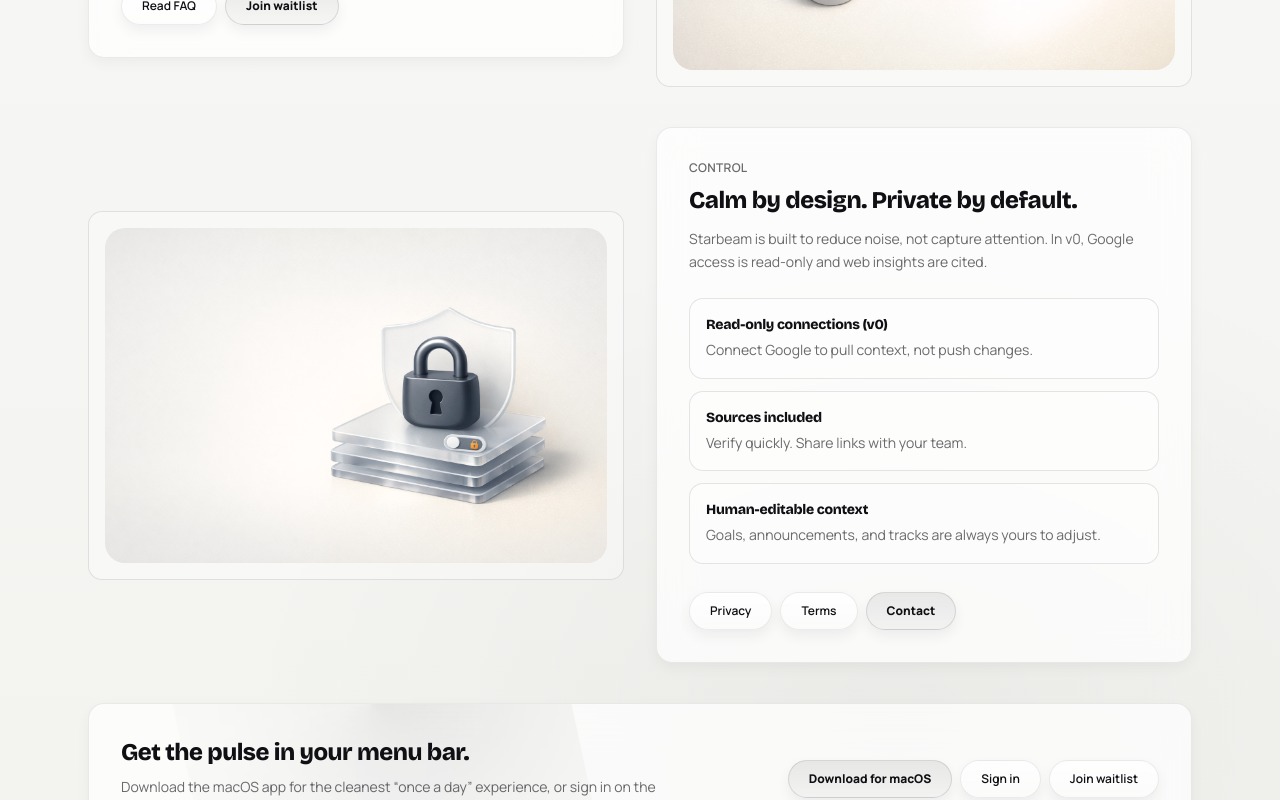
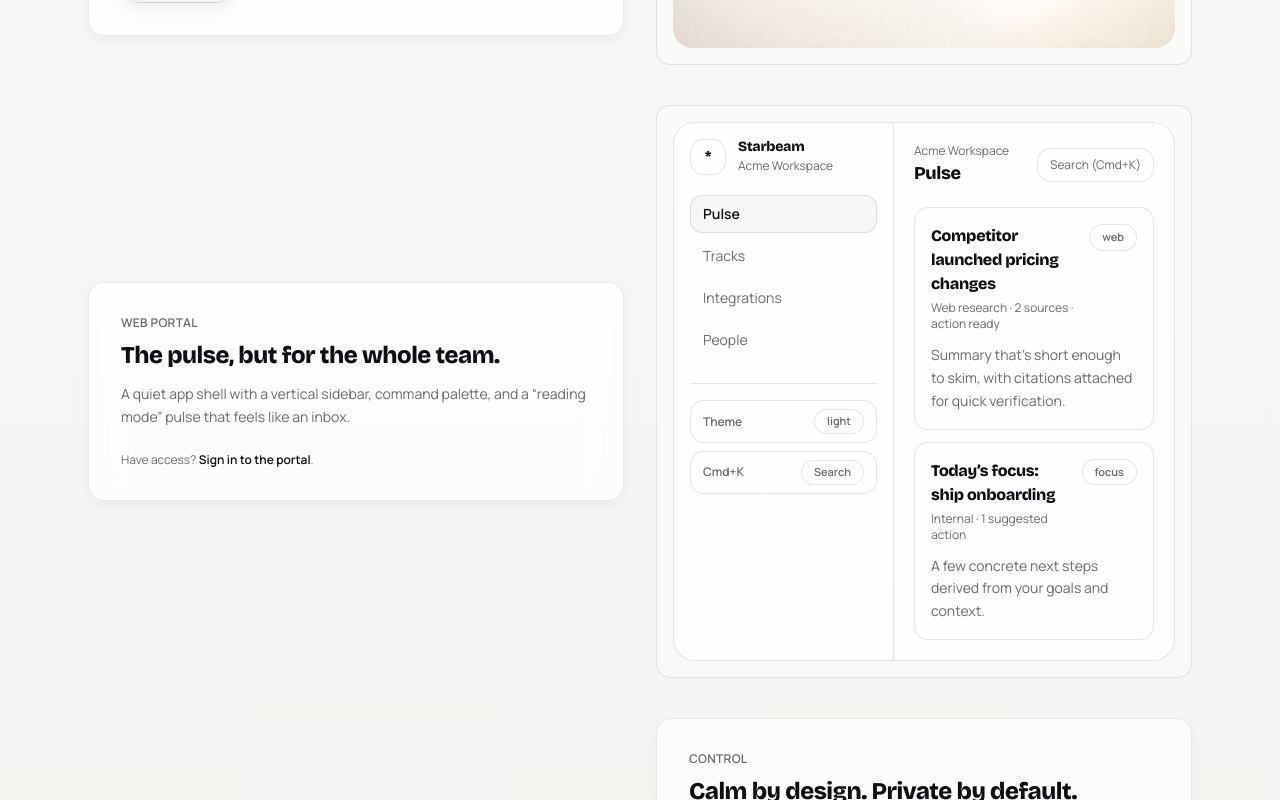
Before and after one commit to Bikz/StarBeam, a Next.js app in the folder apps/site/: page / in a window 1280 px wide. Shown: the part 1340-2140 px from the top of the page. Built offline with nearby package versions, Linux system fonts and the light colour scheme.

Commit message:
feat(site): portal preview + tighter CTAs

```diff
--- a/apps/site/src/app/page.tsx
+++ b/apps/site/src/app/page.tsx
@@ -115,22 +115,22 @@ export default async function Home({
                     referral link.
                   </div>
 
-                  <div className="mt-7 flex flex-wrap items-center gap-2">
+                  <div className="mt-7 flex flex-wrap items-center gap-4 text-xs">
                     <a
                       href={`${app}/login`}
-                      className="sb-btn sb-btn-primary px-5 py-2.5 text-xs font-extrabold text-[color:var(--sb-fg)]"
+                      className="font-semibold text-[color:var(--sb-fg)] hover:underline"
                     >
                       Sign in
                     </a>
                     <a
                       href="/download"
-                      className="sb-btn px-5 py-2.5 text-xs font-semibold text-[color:var(--sb-fg)]"
+                      className="font-semibold text-[color:var(--sb-muted)] hover:text-[color:var(--sb-fg)] hover:underline"
                     >
                       Download macOS app
                     </a>
                     <a
                       href="/pricing"
-                      className="sb-btn px-5 py-2.5 text-xs font-semibold text-[color:var(--sb-fg)]"
+                      className="font-semibold text-[color:var(--sb-muted)] hover:text-[color:var(--sb-fg)] hover:underline"
                     >
                       Pricing
                     </a>
@@ -234,18 +234,18 @@ export default async function Home({
                     </div>
                   </li>
                 </ol>
-                <div className="mt-7 flex flex-wrap gap-2">
-                  <a
-                    href="/faq"
-                    className="sb-btn px-5 py-2.5 text-xs font-semibold text-[color:var(--sb-fg)]"
-                  >
-                    Read FAQ
-                  </a>
+                <div className="mt-7 flex flex-wrap items-center gap-4">
                   <a
                     href="/waitlist"
                     className="sb-btn sb-btn-primary px-5 py-2.5 text-xs font-extrabold text-[color:var(--sb-fg)]"
                   >
                     Join waitlist
+                  </a>
+                  <a
+                    href="/faq"
+                    className="text-xs font-semibold text-[color:var(--sb-muted)] hover:text-[color:var(--sb-fg)] hover:underline"
+                  >
+                    Read FAQ
                   </a>
                 </div>
               </div>
@@ -260,6 +260,133 @@ export default async function Home({
                   height={1024}
                   className="sb-img-soft h-auto w-full rounded-[20px]"
                 />
+              </div>
+            </div>
+          </section>
+
+          <section className="mt-10 grid gap-8 lg:grid-cols-2 lg:items-center">
+            <div className="sb-marketing-shell">
+              <div className="sb-card p-7 sm:p-8">
+                <div className="text-xs font-semibold tracking-wide uppercase text-[color:var(--sb-muted)]">
+                  Web portal
+                </div>
+                <div className="mt-2 sb-title text-2xl font-extrabold">
+                  The pulse, but for the whole team.
+                </div>
+                <p className="mt-3 text-sm text-[color:var(--sb-muted)] leading-relaxed">
+                  A quiet app shell with a vertical sidebar, command palette, and a “reading mode” pulse that feels like an inbox.
+                </p>
+                <div className="mt-6 text-xs text-[color:var(--sb-muted)]">
+                  Have access?{" "}
+                  <a
+                    href={`${app}/login`}
+                    className="font-semibold text-[color:var(--sb-fg)] hover:underline"
+                  >
+                    Sign in to the portal
+                  </a>
+                  .
+                </div>
+              </div>
+            </div>
+
+            <div className="sb-marketing-shell">
+              <div className="sb-card-inset overflow-hidden rounded-[26px] p-4">
+                <div className="rounded-[22px] border border-black/10 dark:border-white/15 bg-[color:var(--sb-card)] overflow-hidden">
+                  <div className="grid grid-cols-[220px_1fr] min-h-[420px]">
+                    <div className="border-r border-[color:var(--sb-divider)] p-4">
+                      <div className="flex items-center gap-3">
+                        <div className="sb-card-inset grid h-9 w-9 place-items-center border border-black/10 dark:border-white/10">
+                          <span className="sb-title text-sm font-extrabold" aria-hidden>
+                            *
+                          </span>
+                        </div>
+                        <div className="min-w-0">
+                          <div className="sb-title text-sm font-extrabold leading-none">Starbeam</div>
+                          <div className="mt-1 text-xs text-[color:var(--sb-muted)] truncate">
+                            Acme Workspace
+                          </div>
+                        </div>
+                      </div>
+
+                      <div className="mt-5 grid gap-1 text-sm">
+                        <div className="rounded-xl border border-black/10 dark:border-white/15 bg-black/[0.03] dark:bg-white/[0.05] px-3 py-2 font-semibold text-[color:var(--sb-fg)]">
+                          Pulse
+                        </div>
+                        <div className="rounded-xl border border-transparent px-3 py-2 text-[color:var(--sb-muted)]">
+                          Tracks
+                        </div>
+                        <div className="rounded-xl border border-transparent px-3 py-2 text-[color:var(--sb-muted)]">
+                          Integrations
+                        </div>
+                        <div className="rounded-xl border border-transparent px-3 py-2 text-[color:var(--sb-muted)]">
+                          People
+                        </div>
+                      </div>
+
+                      <div className="mt-6 sb-divider" />
+                      <div className="mt-4 grid gap-2">
+                        <div className="sb-card-inset inline-flex items-center justify-between gap-3 px-3 py-2 text-xs">
+                          <span className="font-semibold text-[color:var(--sb-muted)]">Theme</span>
+                          <span className="sb-pill">light</span>
+                        </div>
+                        <div className="sb-card-inset inline-flex items-center justify-between gap-3 px-3 py-2 text-xs">
+                          <span className="font-semibold text-[color:var(--sb-muted)]">Cmd+K</span>
+                          <span className="sb-pill">Search</span>
+                        </div>
+                      </div>
+                    </div>
+
+                    <div className="p-5">
+                      <div className="flex items-center justify-between gap-3">
+                        <div className="min-w-0">
+                          <div className="text-xs text-[color:var(--sb-muted)] truncate">
+                            Acme Workspace
+                          </div>
+                          <div className="sb-title text-lg font-extrabold truncate">Pulse</div>
+                        </div>
+                        <div className="sb-card-inset px-3 py-2 text-xs text-[color:var(--sb-muted)]">
+                          Search (Cmd+K)
+                        </div>
+                      </div>
+
+                      <div className="mt-5 grid gap-3">
+                        <div className="sb-card-inset p-4">
+                          <div className="flex items-start justify-between gap-3">
+                            <div className="min-w-0">
+                              <div className="sb-title text-base font-extrabold">
+                                Competitor launched pricing changes
+                              </div>
+                              <div className="mt-1 text-xs text-[color:var(--sb-muted)]">
+                                Web research · 2 sources · action ready
+                              </div>
+                            </div>
+                            <span className="sb-pill">web</span>
+                          </div>
+                          <div className="mt-3 text-sm text-[color:var(--sb-muted)] leading-relaxed max-w-[60ch]">
+                            Summary that’s short enough to skim, with citations attached for quick verification.
+                          </div>
+                        </div>
+
+                        <div className="sb-card-inset p-4">
+                          <div className="flex items-start justify-between gap-3">
+                            <div className="min-w-0">
+                              <div className="sb-title text-base font-extrabold">
+                                Today’s focus: ship onboarding
+                              </div>
+                              <div className="mt-1 text-xs text-[color:var(--sb-muted)]">
+                                Internal · 1 suggested action
+                              </div>
+                            </div>
+                            <span className="sb-pill">focus</span>
+                          </div>
+                          <div className="mt-3 text-sm text-[color:var(--sb-muted)] leading-relaxed max-w-[60ch]">
+                            A few concrete next steps derived from your goals and context.
+                          </div>
+                        </div>
+                      </div>
+                    </div>
+                  </div>
+                </div>
               </div>
             </div>
           </section>
@@ -305,24 +432,24 @@ export default async function Home({
                   </div>
                 </div>
 
-                <div className="mt-7 flex flex-wrap gap-2">
+                <div className="mt-7 flex flex-wrap items-center gap-4">
+                  <a
+                    href={`mailto:${email}`}
+                    className="sb-btn sb-btn-primary px-5 py-2.5 text-xs font-extrabold text-[color:var(--sb-fg)]"
+                  >
+                    Contact
+                  </a>
                   <a
                     href="/privacy"
-                    className="sb-btn px-5 py-2.5 text-xs font-semibold text-[color:var(--sb-fg)]"
+                    className="text-xs font-semibold text-[color:var(--sb-muted)] hover:text-[color:var(--sb-fg)] hover:underline"
                   >
                     Privacy
                   </a>
                   <a
                     href="/terms"
-                    className="sb-btn px-5 py-2.5 text-xs font-semibold text-[color:var(--sb-fg)]"
+                    className="text-xs font-semibold text-[color:var(--sb-muted)] hover:text-[color:var(--sb-fg)] hover:underline"
                   >
                     Terms
-                  </a>
-                  <a
-                    href={`mailto:${email}`}
-                    className="sb-btn sb-btn-primary px-5 py-2.5 text-xs font-extrabold text-[color:var(--sb-fg)]"
-                  >
-                    Contact
                   </a>
                 </div>
               </div>
@@ -354,7 +481,7 @@ export default async function Home({
                     experience, or sign in on the web to set up your org.
                   </p>
                 </div>
-                <div className="flex flex-wrap gap-2 lg:justify-end">
+                <div className="flex flex-wrap items-center gap-4 lg:justify-end">
                   <a
                     href="/download"
                     className="sb-btn sb-btn-primary px-5 py-2.5 text-xs font-extrabold text-[color:var(--sb-fg)]"
@@ -363,13 +490,13 @@ export default async function Home({
                   </a>
                   <a
                     href={`${app}/login`}
-                    className="sb-btn px-5 py-2.5 text-xs font-semibold text-[color:var(--sb-fg)]"
+                    className="text-xs font-semibold text-[color:var(--sb-muted)] hover:text-[color:var(--sb-fg)] hover:underline"
                   >
                     Sign in
                   </a>
                   <a
                     href="/waitlist"
-                    className="sb-btn px-5 py-2.5 text-xs font-semibold text-[color:var(--sb-fg)]"
+                    className="text-xs font-semibold text-[color:var(--sb-muted)] hover:text-[color:var(--sb-fg)] hover:underline"
                   >
                     Join waitlist
                   </a>
```
